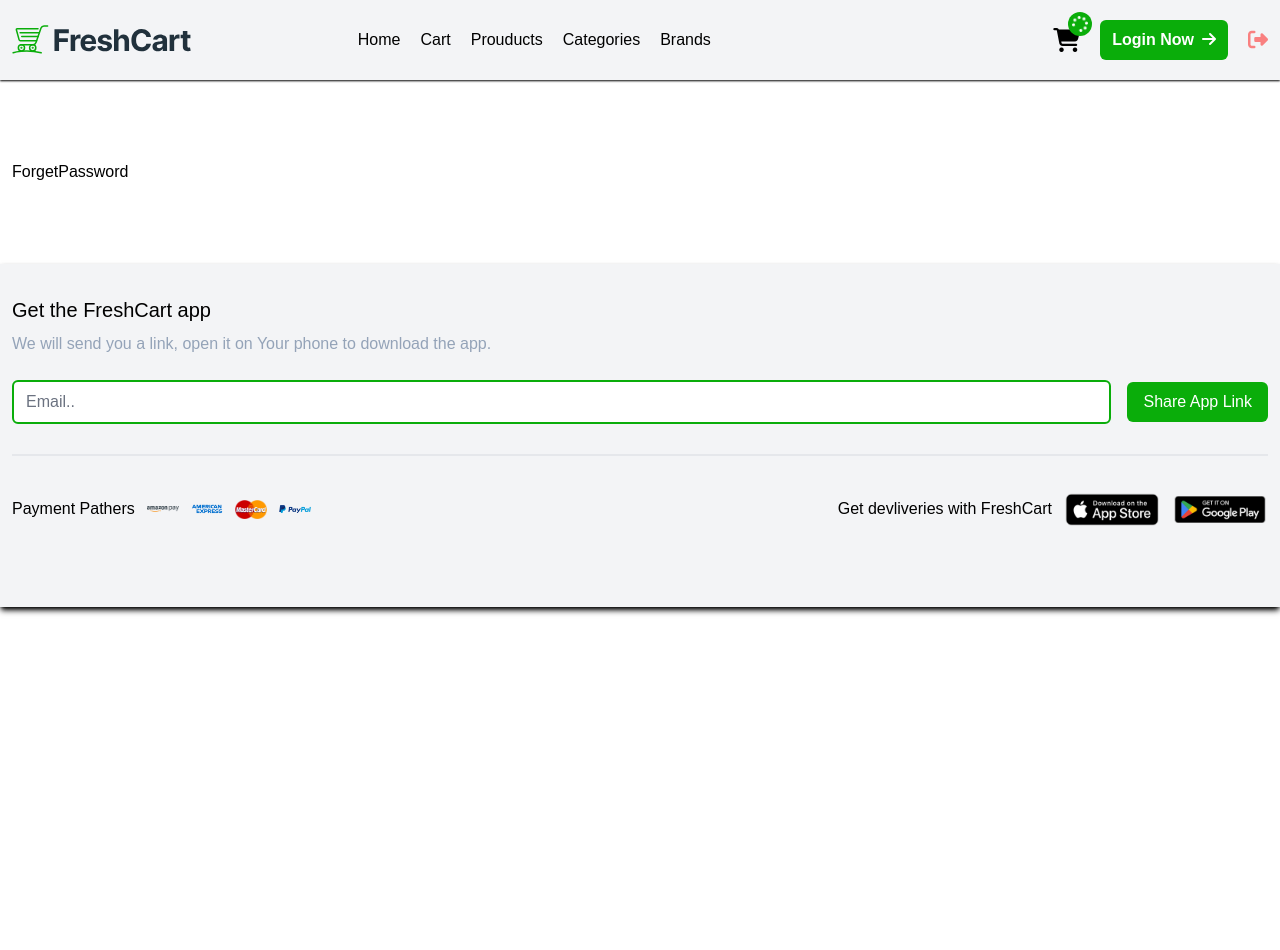
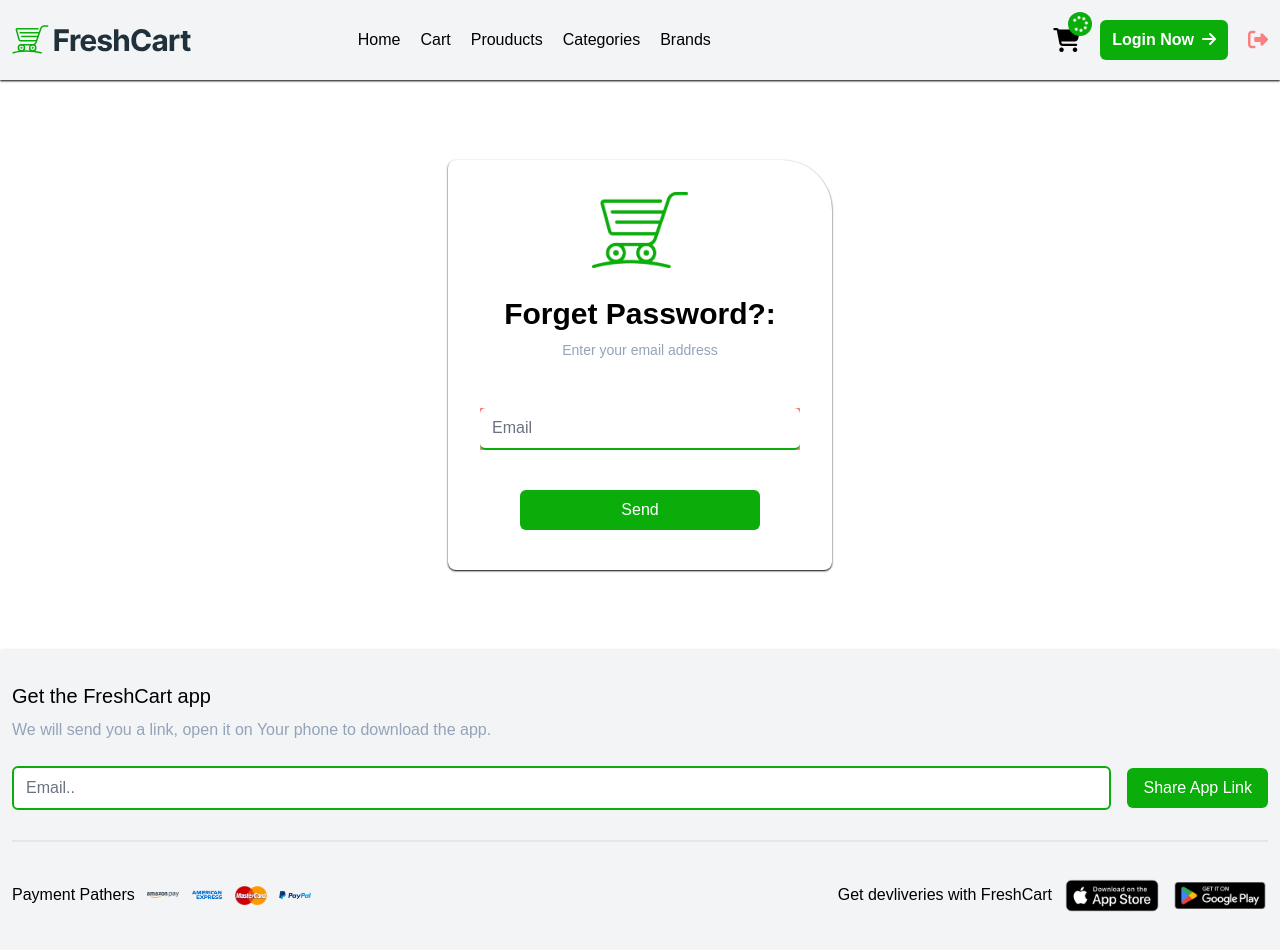
Before and after one commit to elref7i/E-commerce, a React (Vite) app: page /foregetPassword in a window 1280 px wide. Shown: the top 950 px of the page. Before the commit the page ends 800 px from the top, so only its background shows below. Built offline with nearby package versions, Linux system fonts and the light colour scheme; a web font is replaced by a local one.

Commit message:
Forget Password

```diff
--- a/src/Pages/ForgetPassword/ForgetPassword.jsx
+++ b/src/Pages/ForgetPassword/ForgetPassword.jsx
@@ -1,3 +1,92 @@
+import axios from 'axios';
+import { useFormik } from 'formik';
+import toast from 'react-hot-toast';
+import * as Yup from 'yup';
+import favicon from '../../assets/images/favicon.png';
+import { Link } from 'react-router-dom';
+
 export default function ForgetPassword() {
-  return <div>ForgetPassword</div>;
+  const validationSchema = Yup.object({
+    email: Yup.string()
+      .required('Please provide your email address.')
+      .email('The email you entered is not valid. Please check again.'),
+  });
+  async function sendDataToLogin(values) {
+    //* بيرجع ID عشان اقدر اتحكم فيه اوقفو او اشغلو
+    const loadingClose = toast.loading('Watting ... ', {
+      position: 'top-center',
+    });
+    try {
+      const options = {
+        url: 'https://ecommerce.routemisr.com/api/v1/auth/signin',
+        method: 'POST',
+        data: values,
+      };
+      let { data } = await axios.request(options);
+      console.log(data);
+    } catch (error) {
+      console.log(error);
+    }
+  }
+  const formik = useFormik({
+    initialValues: {
+      email: '',
+    },
+    validationSchema,
+    onSubmit: sendDataToLogin,
+  });
+  return (
+    <>
+      <section className="shadow-sm shadow-current rounded-lg  md:rounded-tr-[50px]  max-w-sm mx-auto p-5 ">
+        <div className="p-3 flex flex-col justify-center rounded-md">
+          <header className="text-center mb-6 space-y-2">
+            <div className="size-24 mx-auto">
+              <img src={favicon} className="mb-5" alt="" />
+            </div>
+            <h1 className="font-bold  text-3xl ">
+              Forget Password?:
+              {/* <span>
+                <i className="fa-solid fa-hand-sparkles ml-2 text-primary-800 hover:text-primary-600"></i>
+              </span> */}
+            </h1>
+            <p className="font-medium pb-6 text-sm text-slate-400 ">
+              Enter your email address
+            </p>
+          </header>
+          <form
+            className="space-y-10  w-full mx-auto "
+            onSubmit={formik.handleSubmit}
+          >
+            <div className="email space-y-1 bg-red-400">
+              <input
+                type="email"
+                className="form-control border-b-2 w-full"
+                placeholder="Email"
+                name="email"
+                value={formik.values.email}
+                onChange={formik.handleChange}
+                onBlur={formik.handleBlur}
+              />
+              {formik.touched.email && formik.errors.email ? (
+                <p className="not-valid-value text-wrap break-words  text-red-600 font-medium">
+                  <span className="mr-1 font-bold animate-pulse">*</span>
+                  {formik.errors.email}
+                </p>
+              ) : (
+                ''
+              )}
+            </div>
+            <footer>
+              <button
+                type="submit"
+                className="btn w-3/4 mx-auto block mb-2 px-4 py-2 bg-primary-500 hover:bg-primary-600"
+              >
+                Send
+              </button>
+            </footer>
+          </form>
+        </div>
+      </section>
+    </>
+  );
 }
--- a/src/Pages/Login/Login.jsx
+++ b/src/Pages/Login/Login.jsx
@@ -60,7 +60,7 @@ export default function Login() {
   });
   return (
     <>
-      <section className="shadow-sm shadow-current rounded-lg grid gap-6 md:rounded-tr-[50px]  md:w-fit mx-auto grid-cols-12 p-5 ">
+      <section className="shadow-sm shadow-current rounded-lg grid gap-6 md:rounded-tr-[50px]   md:max-w-[800px] mx-auto grid-cols-12 p-5 ">
         <div className="col-span-12 md:col-span-6 p-3 flex flex-col justify-center rounded-md">
           <header className="text-center mb-6 space-y-2">
             <div className="size-24 mx-auto">
@@ -118,7 +118,7 @@ export default function Login() {
                 onBlur={formik.handleBlur}
               />
               {formik.touched.password && formik.errors.password ? (
-                <p className="not-valid-value text-red-600 font-medium">
+                <p className="not-valid-value text-red-600 text-wrap font-medium">
                   <span className="mr-1 font-bold animate-pulse">*</span>
                   {formik.errors.password}
                 </p>
--- a/src/Pages/Signup/Signup.jsx
+++ b/src/Pages/Signup/Signup.jsx
@@ -80,9 +80,9 @@ export default function Signup() {
   });
   return (
     <>
-      <section className="shadow-sm shadow-current rounded-lg grid gap-6 md:rounded-tr-[50px]  md:w-fit mx-auto grid-cols-12 p-5 ">
+      <section className="shadow-sm shadow-current rounded-lg grid gap-6 md:rounded-tr-[50px]  md:max-w-[900px] mx-auto grid-cols-12 p-5 ">
         <div className="col-span-12 md:col-span-6 p-2 flex flex-col justify-center rounded-md">
-          <header className="text-center mb-12 space-y-2">
+          <header className="text-center mb-2 space-y-2">
             <div className="size-24  mx-auto ">
               <img src={favicon} alt="" />
             </div>
@@ -93,7 +93,7 @@ export default function Signup() {
             </p>
           </header>
           <form
-            className="space-y-10  w-full mx-auto"
+            className="space-y-5  w-full mx-auto"
             onSubmit={formik.handleSubmit}
           >
             <div className="name space-y-1">
```
